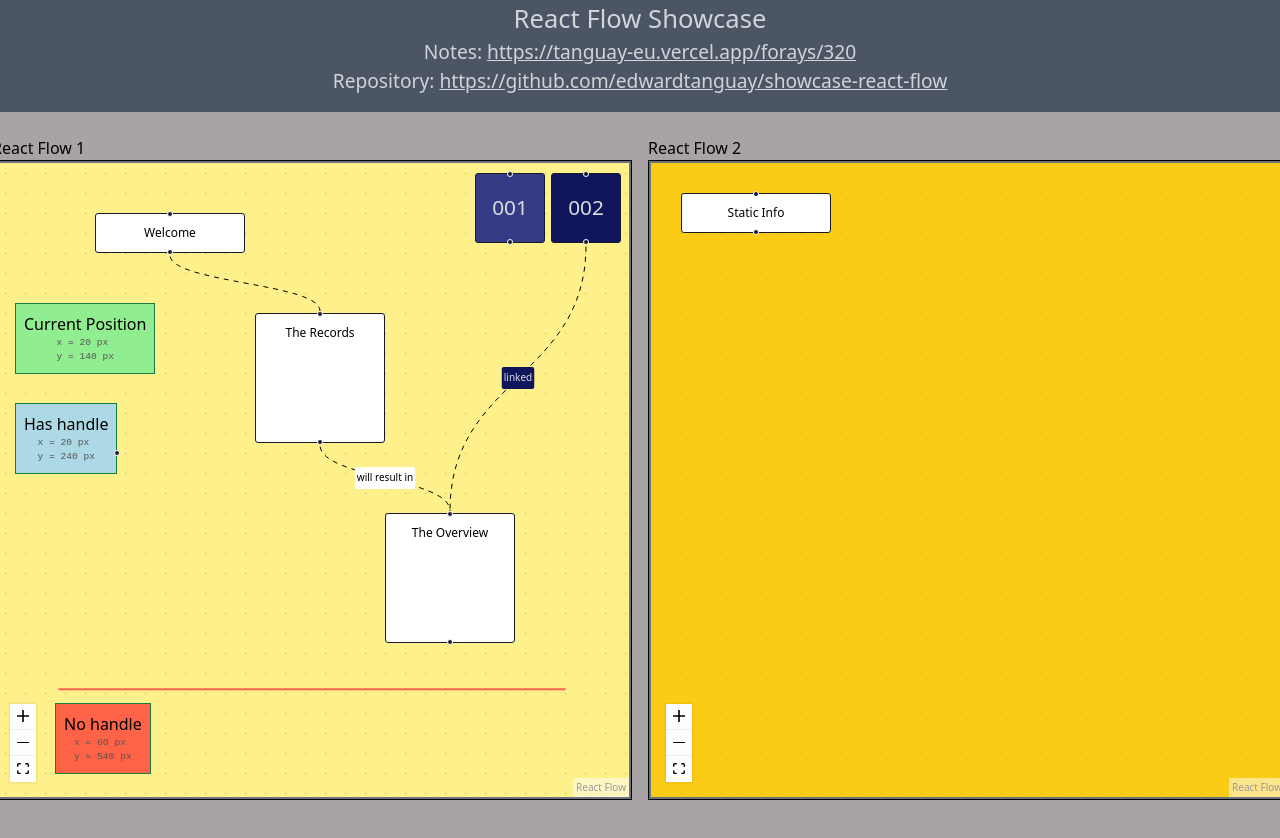
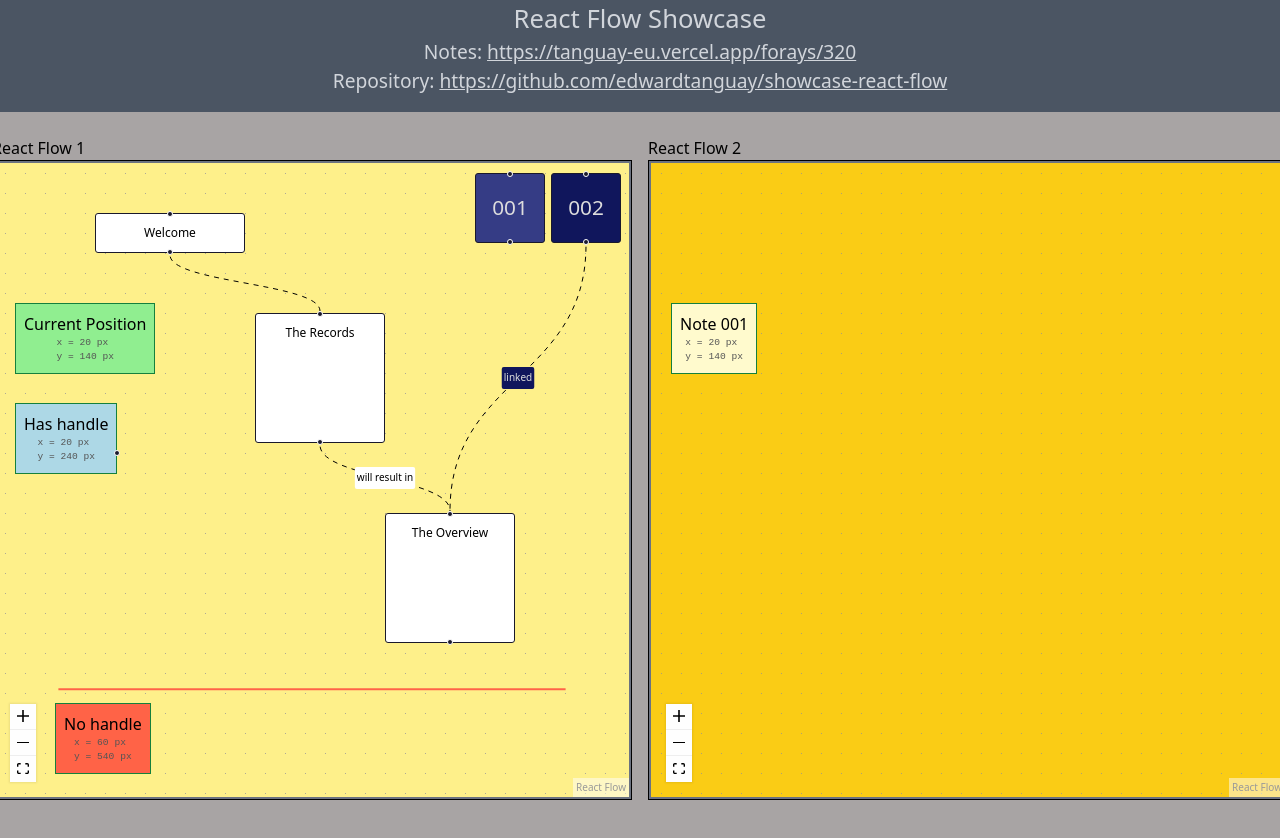
Before and after one commit to edwardtanguay/showcase-react-flow, a React (Vite) app: page / in a window 1280 px wide. Shown: the top 838 px of the page. Built offline with nearby package versions, Linux system fonts and the light colour scheme.

Commit message:
slightly changed

```diff
--- /dev/null
+++ b/src/components/FlowArea2/nodes/PositionLoggerNode.tsx
@@ -0,0 +1,38 @@
+import { Handle, type NodeProps, Position } from "@xyflow/react";
+import { type PositionLoggerNode } from "./types";
+
+export function PositionLoggerNode({
+	positionAbsoluteX,
+	positionAbsoluteY,
+	data,
+}: NodeProps<PositionLoggerNode>) {
+	const x = `${Math.round(positionAbsoluteX)} px`;
+	const y = `${Math.round(positionAbsoluteY)} px`;
+
+	const hasHandle = data.hasHandle ? data.hasHandle : false;
+
+	const getBgColor = (): string => {
+		if (positionAbsoluteY >= 530) {
+			return "tomato";
+		} else {
+			return data.bgcolor;
+		}
+	};
+
+	return (
+		<div
+			style={{ backgroundColor: getBgColor() }}
+			className="p-2 rounFded border border-green-700 flex justify-center flex-col"
+		>
+			<div>{data.label && <div>{data.label}</div>}</div>
+
+			<div className="positionArea flex justify-center">
+				<div>
+					<p>x = {x}</p>
+					<p>y = {y}</p>
+				</div>
+			</div>
+			{hasHandle && <Handle type="source" position={Position.Right} />}
+		</div>
+	);
+}
--- a/src/components/FlowArea2/nodes/index.ts
+++ b/src/components/FlowArea2/nodes/index.ts
@@ -1,15 +1,17 @@
 import { NodeTypes } from "@xyflow/react";
 import { AppNode } from "./types";
+import { PositionLoggerNode } from "./PositionLoggerNode";
 
 export const initialNodes: AppNode[] = [
 	{
 		id: "1",
-		data: {
-			label: "Static Info",
-		},
-		position: { x: 30, y: 30 },
-		hidden: false,
+		data: { label: "Note 001", bgcolor: "lemonchiffon" },
+		type: "position-logger",
+		position: { x: 20, y: 140 },
+		height: 100,
 	},
 ];
 
-export const nodeTypes = {} satisfies NodeTypes;
+export const nodeTypes = {
+	"position-logger": PositionLoggerNode,
+} satisfies NodeTypes;
--- a/src/components/FlowArea2/nodes/types.ts
+++ b/src/components/FlowArea2/nodes/types.ts
@@ -1,3 +1,4 @@
-import type { BuiltInNode } from "@xyflow/react";
+import type { Node, BuiltInNode } from "@xyflow/react";
 
-export type AppNode = BuiltInNode;
+export type PositionLoggerNode = Node<{ label: string, bgcolor: string, hasHandle?: boolean }, 'position-logger'>;
+export type AppNode = BuiltInNode | PositionLoggerNode;
```
